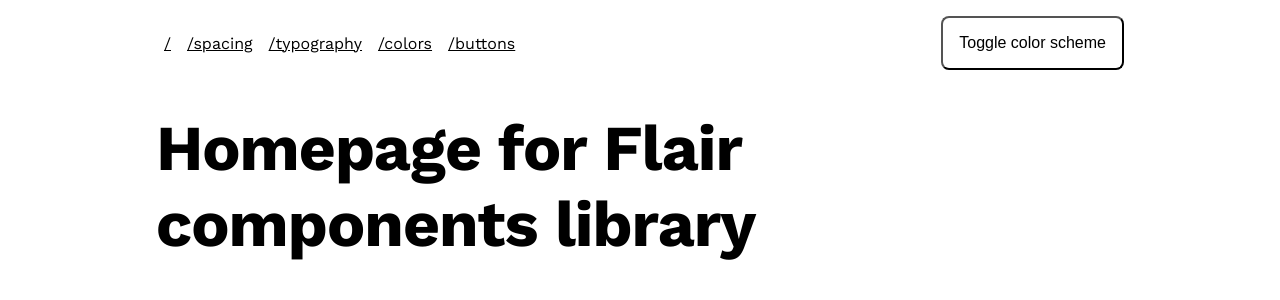
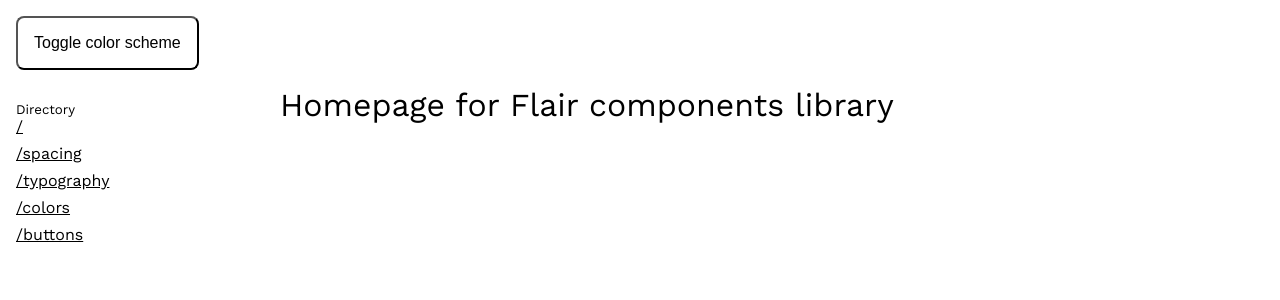
Before and after one commit to jackyef/flair, a Next.js app: page / in a window 1280 px wide. Shown: the top 300 px of the page. Built offline with nearby package versions, Linux system fonts and the light colour scheme.

Commit message:
feat: New page layout with sidebar

```diff
--- a/src/components/Layout/Layout.tsx
+++ b/src/components/Layout/Layout.tsx
@@ -1,75 +1,83 @@
 import Link from 'next/link';
-import { styled } from 'goober';
+import { css } from 'goober';
 
-import { space } from '@/flair/theme/space';
 import { Anchor } from '@/flair/components/Anchor/Anchor';
 import { Button } from '@/flair/components/Button/Button';
+import { H5 } from '@/flair/components/Typography/Typography';
 import { useTheme } from '@/flair/context/theme';
 
-const Container = styled('div')`
-  max-width: 1000px;
+export const Layout: React.FC = ({ children }) => {
+  const { toggleColorScheme, space } = useTheme();
+
+  return (
+    <>
+      <header
+        className={css`
+          padding: ${space.lg};
+        `}
+      >
+        <Button variant="background" onClick={toggleColorScheme}>
+          Toggle color scheme
+        </Button>
+      </header>
+
+      <div
+        className={css`
+          display: flex;
+          max-width: 1440px;
           width: 100%;
           margin: 0 auto;
+        `}
+      >
+        <nav
+          className={css`
+            display: flex;
+            flex-direction: column;
+            width: 280px;
+            flex-shrink: 0;
             padding: ${space.lg};
-`;
 
-const Footer = styled('footer')`
-  height: ${space['4xl']};
-`;
-
-const NavList = styled('ul')`
-  display: flex;
-`;
-
-const NavItem = styled('li')`
-  margin: 0 ${space.md};
-`;
-
-const Nav = styled('nav')`
-  display: flex;
-  justify-content: space-between;
-  align-items: center;
-`;
-
-export const Layout: React.FC = ({ children }) => {
-  const { toggleColorScheme } = useTheme();
-
-  return (
-    <Container>
-      <Nav>
-        <NavList>
-          <NavItem>
+            & li {
+              margin-bottom: ${space.md};
+            }
+          `}
+        >
+          <H5>Directory</H5>
+          <ul>
+            <li>
               <Link href="/" passHref>
                 <Anchor>/</Anchor>
               </Link>
-          </NavItem>
-          <NavItem>
+            </li>
+            <li>
               <Link href="/spacing" passHref>
                 <Anchor>/spacing</Anchor>
               </Link>
-          </NavItem>
-          <NavItem>
+            </li>
+            <li>
               <Link href="/typography" passHref>
                 <Anchor>/typography</Anchor>
               </Link>
-          </NavItem>
-          <NavItem>
+            </li>
+            <li>
               <Link href="/colors" passHref>
                 <Anchor>/colors</Anchor>
               </Link>
-          </NavItem>
-          <NavItem>
+            </li>
+            <li>
               <Link href="/buttons" passHref>
                 <Anchor>/buttons</Anchor>
               </Link>
-          </NavItem>
-        </NavList>
-        <Button variant="background" onClick={toggleColorScheme}>
-          Toggle color scheme
-        </Button>
-      </Nav>
+            </li>
+          </ul>
+        </nav>
         {children}
-      <Footer />
-    </Container>
+      </div>
+      <footer
+        className={css`
+          height: ${space['4xl']};
+        `}
+      />
+    </>
   );
 };
--- a/src/flair/components/Typography/Typography.tsx
+++ b/src/flair/components/Typography/Typography.tsx
@@ -74,6 +74,10 @@
 
     ${onMobileUp} {
       font-size: ${fontSize};
+    }
+
+    &:first-child {
+      margin-top: 0;
     }
   `;
 
```
Lines whose indentation alone changed are shown as unchanged.
